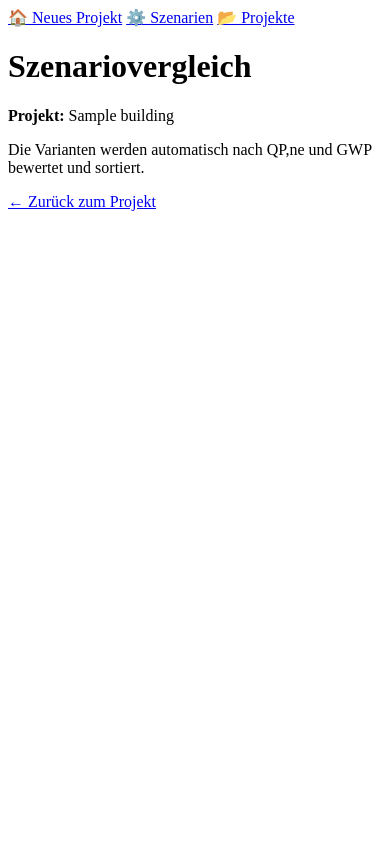
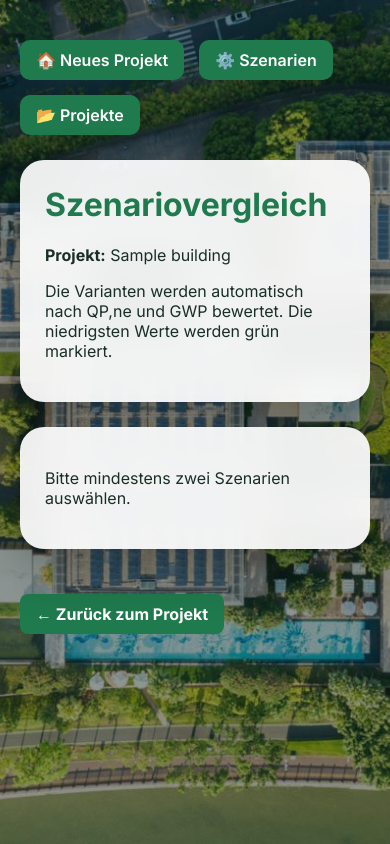
Before and after one commit to DBM-THA/Absch-tzung-der-Geb-ude-kobilanz-nach-QNG, a Django app: page /project/1/compare/ in a window 390 px wide. Run offline with Django 5.2, Linux system fonts and the light colour scheme; tables that the repository leaves empty hold one stand-in row (values such as "Sample post").

Commit message:
Update compare_scenarios.html

```diff
--- a/qngapp/templates/qngapp/compare_scenarios.html
+++ b/qngapp/templates/qngapp/compare_scenarios.html
@@ -4,8 +4,155 @@
 <head>
 <meta charset="UTF-8">
 <title>Szenariovergleich</title>
-<!-- Restlicher Head/CSS unverändert lassen -->
+
+<link rel="preconnect" href="https://fonts.googleapis.com">
+<link rel="preconnect" href="https://fonts.gstatic.com" crossorigin>
+<link href="https://fonts.googleapis.com/css2?family=Inter:wght@300;400;500;600;700;800&display=swap" rel="stylesheet">
+
+<style>
+body {
+    font-family: 'Inter', sans-serif;
+    margin: 0;
+    padding: 40px 20px;
+    background:
+        linear-gradient(rgba(10,30,25,0.45), rgba(10,30,25,0.45)),
+        url("{% static 'images/hintergrund.jpg' %}");
+    background-size: cover;
+    background-position: center;
+    background-attachment: fixed;
+    color: #1a2e26;
+}
+
+.page {
+    max-width: 1400px;
+    margin: auto;
+}
+
+.navbar {
+    display: flex;
+    gap: 15px;
+    margin-bottom: 25px;
+    flex-wrap: wrap;
+}
+
+.navbar a {
+    text-decoration: none;
+    padding: 10px 16px;
+    border-radius: 10px;
+    background: #1f7a4d;
+    color: white;
+    font-weight: 600;
+}
+
+.navbar a:hover {
+    background: #16633d;
+}
+
+.card {
+    background: rgba(255,255,255,0.92);
+    backdrop-filter: blur(16px);
+    padding: 25px;
+    border-radius: 24px;
+    margin-bottom: 25px;
+    box-shadow: 0 20px 50px rgba(0,0,0,0.25);
+}
+
+h1 {
+    color: #1f7a4d;
+    margin-top: 0;
+}
+
+h2 {
+    margin-top: 0;
+    color: #0f2f26;
+}
+
+table {
+    width: 100%;
+    border-collapse: collapse;
+    background: white;
+    border-radius: 16px;
+    overflow: hidden;
+}
+
+th, td {
+    padding: 12px;
+    border: 1px solid #ddd;
+    text-align: left;
+    font-size: 0.92rem;
+}
+
+th {
+    background: #1f7a4d;
+    color: white;
+}
+
+tr:nth-child(even) {
+    background: #f8f8f8;
+}
+
+.best-value {
+    background: #dcfce7;
+    color: #166534;
+    font-weight: 800;
+}
+
+.status-ok {
+    color: green;
+    font-weight: bold;
+}
+
+.status-bad {
+    color: red;
+    font-weight: bold;
+}
+
+.button {
+    display: inline-block;
+    padding: 10px 16px;
+    background: #1f7a4d;
+    color: white;
+    text-decoration: none;
+    border-radius: 8px;
+    margin-top: 20px;
+    border: none;
+    font-weight: bold;
+}
+
+.button:hover {
+    background: #16633d;
+}
+
+.best-card {
+    border: 2px solid #86efac;
+    background: rgba(220,252,231,0.94);
+}
+
+.best-grid {
+    display: grid;
+    grid-template-columns: repeat(4, 1fr);
+    gap: 15px;
+    margin-top: 18px;
+}
+
+.best-grid div {
+    background: white;
+    padding: 14px;
+    border-radius: 14px;
+}
+
+@media (max-width: 900px) {
+    .best-grid {
+        grid-template-columns: 1fr;
+    }
+
+    table {
+        font-size: 0.8rem;
+    }
+}
+</style>
 </head>
+
 <body>
 
 <div class="page">
@@ -19,11 +166,21 @@
     <div class="card">
         <h1>Szenariovergleich</h1>
         <p><strong>Projekt:</strong> {{ building.project_name }}</p>
-        <p>Die Varianten werden automatisch nach QP,ne und GWP bewertet und sortiert.</p>
+        <p>
+            Die Varianten werden automatisch nach QP,ne und GWP bewertet.
+            Die niedrigsten Werte werden grün markiert.
+        </p>
     </div>
 
+    {% if scenarios|length < 2 %}
+
+        <div class="card">
+            <p>Bitte mindestens zwei Szenarien auswählen.</p>
+        </div>
+
+    {% else %}
+
         {% if best_scenario %}
-
         <div class="card best-card">
             <h2>Beste Variante</h2>
 
@@ -54,6 +211,7 @@
                 </div>
             </div>
         </div>
+        {% endif %}
 
         <div class="card">
             <h2>Ranking der Varianten</h2>
```
Lines whose indentation alone changed are shown as unchanged.
